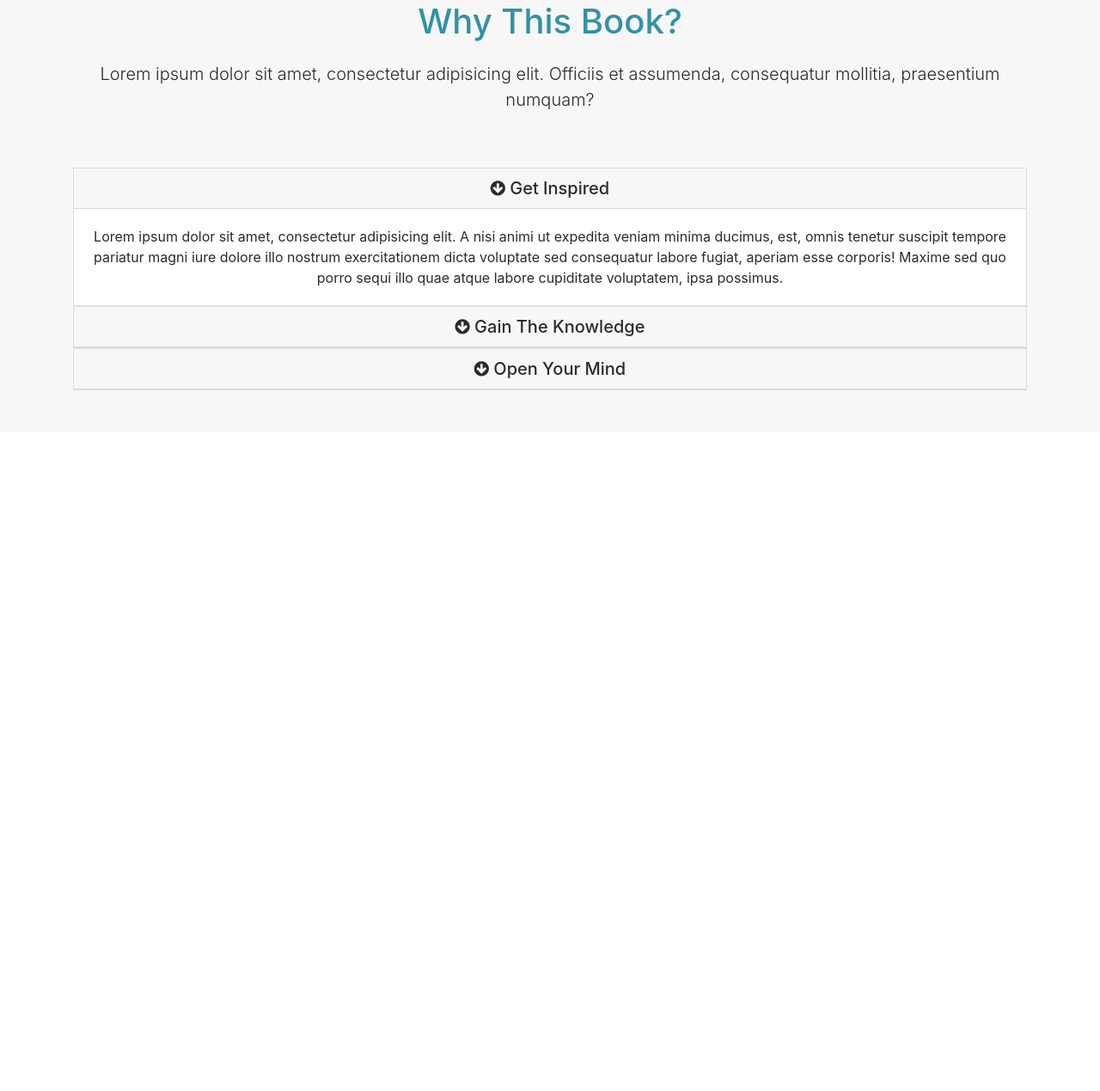
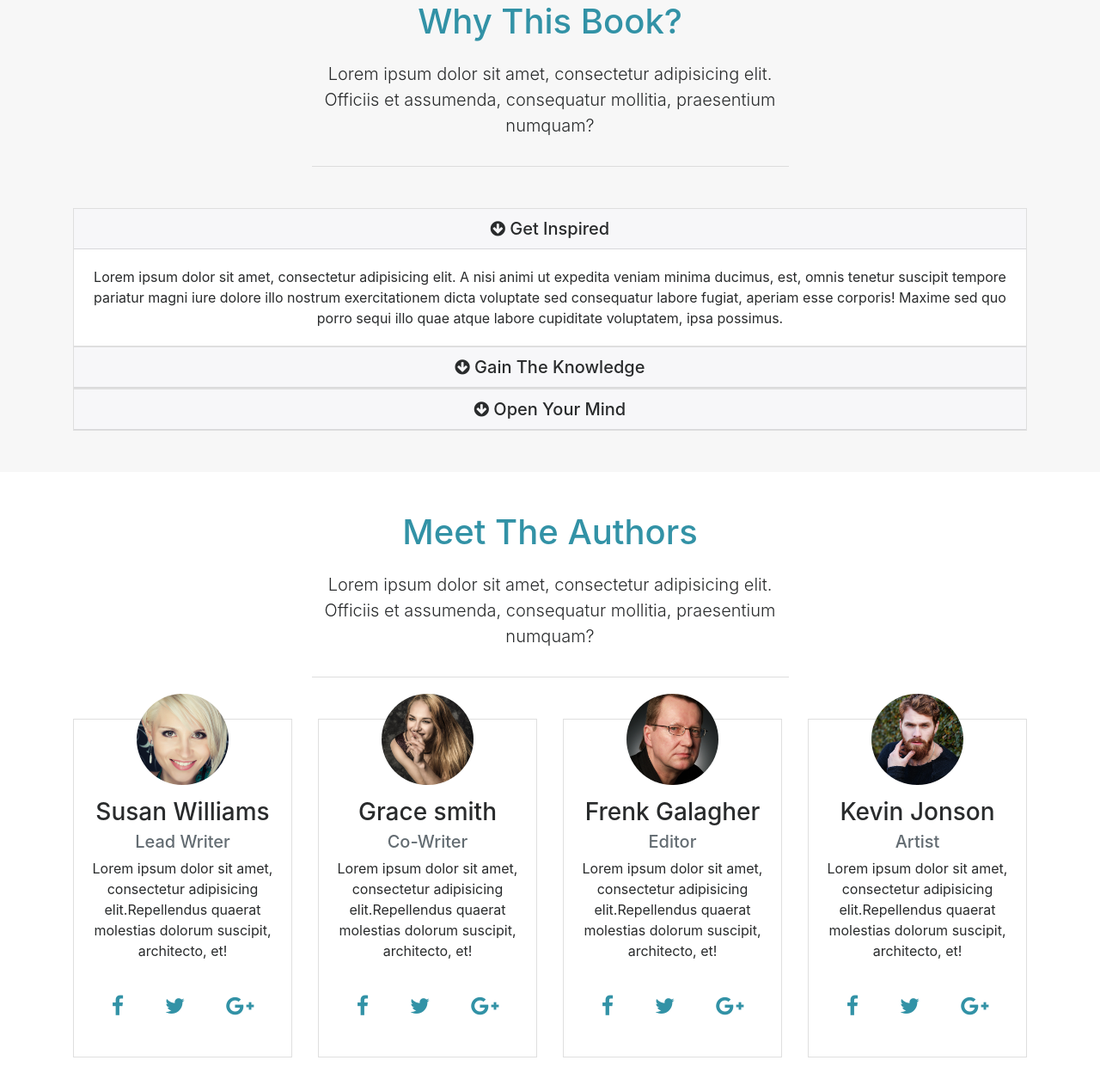
Before and after one commit to milena-mica/Mizuxe-website, a website: page src/index.html in a window 1280 px wide. Shown: the part 1210-2479 px from the top of the page at 86% size. Before the commit the page ends 1760 px from the top, so only its background shows below. Drawn offline with Linux system fonts and the light colour scheme.

Commit message:
Authors Section

```diff
--- a/src/index.html
+++ b/src/index.html
@@ -186,6 +186,118 @@
     </div>
   </section>
 
+  <!-- AUTHORS -->
+  <section id="authors" class="my-5 text-center">
+    <div class="container">
+      <div class="row">
+        <div class="col">
+          <div class="info-header mb-5">
+            <h1 class="text-primary pb-3">
+              Meet The Authors
+            </h1>
+            <p class="lead pb-3">
+              Lorem ipsum dolor sit amet, consectetur adipisicing elit. Officiis et assumenda, consequatur mollitia, praesentium numquam?
+            </p>
+          </div>
+
+          <div class="row">
+            <div class="col-lg-3 col-md-6 col-sm-12">
+              <div class="card">
+                <div class="card-block">
+                  <img src="img/person1.jpg" alt="" class="img-fluid rounded-circle w-50 mb-3">
+                  <h3>Susan Williams</h3>
+                  <h5 class="text-muted">Lead Writer</h5>
+                  <p>Lorem ipsum dolor sit amet, consectetur adipisicing      elit.Repellendus quaerat molestias dolorum suscipit,
+                  architecto, et!</p>
+                  <div class="d-flex flex-row justify-content-center">
+                    <div class="p-4">
+                      <a href="#"><i class="fa fa-facebook"></i></a>
+                    </div>
+                    <div class="p-4">
+                      <a href="#"><i class="fa fa-twitter"></i></a>
+                    </div>
+                    <div class="p-4">
+                      <a href="#"><i class="fa fa-google-plus"></i></a>
+                    </div>
+                  </div>
+                </div>
+              </div>
+            </div>
+
+            <div class="col-lg-3 col-md-6 col-sm-12">
+              <div class="card">
+                <div class="card-block">
+                  <img src="img/person2.jpg" alt="" class="img-fluid rounded-circle w-50 mb-3">
+                  <h3>Grace smith</h3>
+                  <h5 class="text-muted">Co-Writer</h5>
+                  <p>Lorem ipsum dolor sit amet, consectetur adipisicing      elit.Repellendus quaerat molestias dolorum suscipit,
+                  architecto, et!</p>
+                  <div class="d-flex flex-row justify-content-center">
+                    <div class="p-4">
+                      <a href="#"><i class="fa fa-facebook"></i></a>
+                    </div>
+                    <div class="p-4">
+                      <a href="#"><i class="fa fa-twitter"></i></a>
+                    </div>
+                    <div class="p-4">
+                      <a href="#"><i class="fa fa-google-plus"></i></a>
+                    </div>
+                  </div>
+                </div>
+              </div>
+            </div>
+
+            <div class="col-lg-3 col-md-6 col-sm-12">
+              <div class="card">
+                <div class="card-block">
+                  <img src="img/person3.jpg" alt="" class="img-fluid rounded-circle w-50 mb-3">
+                  <h3>Frenk Galagher</h3>
+                  <h5 class="text-muted">Editor</h5>
+                  <p>Lorem ipsum dolor sit amet, consectetur adipisicing      elit.Repellendus quaerat molestias dolorum suscipit,
+                  architecto, et!</p>
+                  <div class="d-flex flex-row justify-content-center">
+                    <div class="p-4">
+                      <a href="#"><i class="fa fa-facebook"></i></a>
+                    </div>
+                    <div class="p-4">
+                      <a href="#"><i class="fa fa-twitter"></i></a>
+                    </div>
+                    <div class="p-4">
+                      <a href="#"><i class="fa fa-google-plus"></i></a>
+                    </div>
+                  </div>
+                </div>
+              </div>
+            </div>
+
+            <div class="col-lg-3 col-md-6 col-sm-12">
+              <div class="card">
+                <div class="card-block">
+                  <img src="img/person4.jpg" alt="" class="img-fluid rounded-circle w-50 mb-3">
+                  <h3>Kevin Jonson</h3>
+                  <h5 class="text-muted">Artist</h5>
+                  <p>Lorem ipsum dolor sit amet, consectetur adipisicing      elit.Repellendus quaerat molestias dolorum suscipit,
+                  architecto, et!</p>
+                  <div class="d-flex flex-row justify-content-center">
+                    <div class="p-4">
+                      <a href="#"><i class="fa fa-facebook"></i></a>
+                    </div>
+                    <div class="p-4">
+                      <a href="#"><i class="fa fa-twitter"></i></a>
+                    </div>
+                    <div class="p-4">
+                      <a href="#"><i class="fa fa-google-plus"></i></a>
+                    </div>
+                  </div>
+                </div>
+              </div>
+            </div>
+          </div>
+        </div>
+      </div>
+    </div>
+  </section>
+
 
     <script src="js/jquery.min.js"></script>
     <script src="js/tether.min.js"></script>
--- a/src/scss/style.scss
+++ b/src/scss/style.scss
@@ -30,3 +30,28 @@ body{
     height:100%;
   }
 }
+
+.info-header{
+  width:50%;
+  margin:auto;
+  border-bottom:1px #ddd solid;
+}
+
+#authors{
+  img{
+    margin-top:-50px;
+  }
+
+  .fa{
+    font-size:25px;
+  }
+
+  .card:hover{
+    background:$primary;
+    color:#fff;
+
+    .fa{
+      color:#fff;
+    }
+  }
+}
```
Also changed, not shown: src/css/style.css, src/img/person1.jpg (added), src/img/person2.jpg (added), src/img/person3.jpg (added), src/img/person4.jpg (added).
